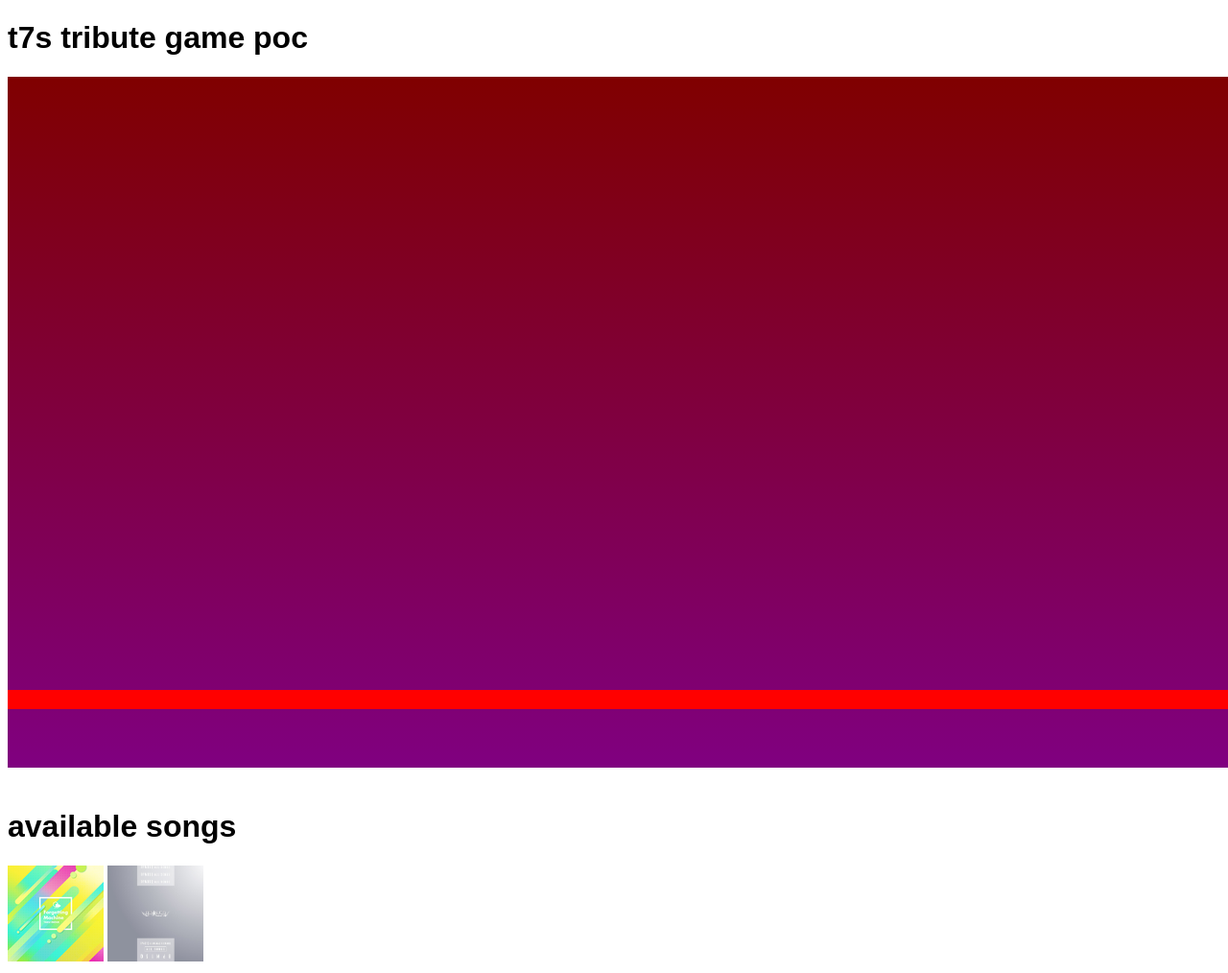
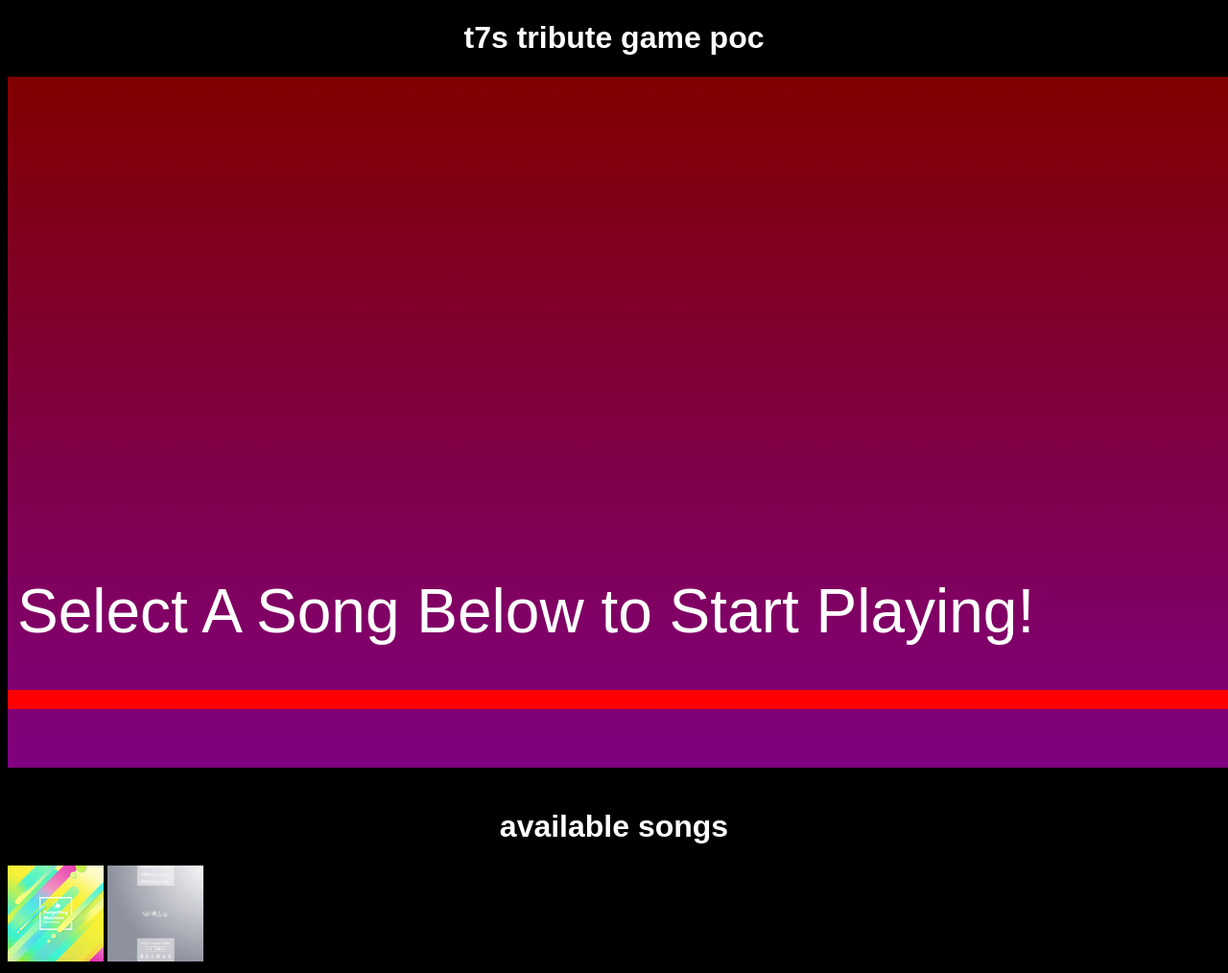
Before and after one commit to seizuresmiley/projectThreeSeven, a plain HTML site: page index.html in a window 1280 px wide. Shown: the whole page at 96% size. Drawn offline with Linux system fonts and the light colour scheme.

Commit message:
style changes

```diff
--- a/gameScripts/canvas.js
+++ b/gameScripts/canvas.js
@@ -166,6 +166,7 @@ class Hud{
         document.getElementById("hudLeft").style.opacity = 1;
         document.getElementById("combo").style.opacity = 1;
         document.getElementById("score").style.opacity = 1;
+        document.getElementById("tip").style.opacity = 0;
     }
 }
 
--- a/index.html
+++ b/index.html
@@ -1,4 +1,5 @@
 <!DOCTYPE html>
+
 <head>
     <title>t7s tribute game poc</title>
     <script src="gameScripts/gameRules.js"></script>
@@ -13,26 +14,27 @@
     <script src="gameScripts/prepLoader.js"></script>
 
 </head>
-<body onload = "onloadPrep()">
+
+<body onload="onloadPrep()">
     <h1>t7s tribute game poc</h1>
-    <div class = "game">
-    <canvas id="canvas" width="1280" height="720"></canvas>
-    <div class = "judgeLine"></div>
-    <div id = "hudLeft">
-    <img id = "jacketDisplay"></img>
-    <div id = "title" class = "hudText"></div>
-    <div id = "artist" class = "hudText"></div>
-    <span id = "judgeText"></span>
-    <span id = "score"></span>
-    <span id = "combo"></span>
-    </div>
+    <div class="game">
+        <canvas class="center" id="canvas" width="1280" height="720"></canvas>
+        <span id = "tip">Select A Song Below to Start Playing!</span>
+        <div class="judgeLine"></div>
+        <div id="hudLeft">
+            <img id="jacketDisplay"></img>
+            <div id="title" class="hudText"></div>
+            <div id="artist" class="hudText"></div>
+            <span id="judgeText"></span>
+            <span id="score"></span>
+            <span id="combo"></span>
+
+        </div>
     </div>
     <br>
     <h1>available songs</h1>
-    <img src = "imgs/forgetting.png" class = "jacket" id = "forgetting" onclick = "set(this)" title = "Forgetting Machine">
-    <img src = "imgs/hannari.jpg" class = "jacket" id = "hannari" onclick = "set(this)" title = "HANNARI">
-
-    <div id = "selectableSongs">
-
+    <div id="selectableSongs">
+        <img src="imgs/forgetting.png" class="jacket" id="forgetting" onclick="set(this)" title="Forgetting Machine">
+        <img src="imgs/hannari.jpg" class="jacket" id="hannari" onclick="set(this)" title="HANNARI">
     </div>
 </body>
--- a/style.css
+++ b/style.css
@@ -4,10 +4,16 @@
 }
 h1 {
     font-family: Arial, Helvetica, sans-serif;
+    color : white;
+    text-align : center;
 }
 
 canvas {
     background-image : linear-gradient(maroon,purple);
+}
+
+body {
+    background-color : black
 }
 
 .judgeLine {
@@ -22,6 +28,8 @@ canvas {
 
 .game {
     position: relative;
+    margin : auto;
+    width : 1280px
 }
 
 #jacketDisplay{
@@ -91,3 +99,19 @@ canvas {
     font-size : 2em;
     transition : 1s opacity;
 }
+#selectableSongs {
+    width : 1280px;
+    margin : auto;
+}
+
+#tip {
+    font-family: Arial, Helvetica, sans-serif;
+    font-size : 4em;
+    color : white;
+    transition : 1s opacity;
+    position: absolute;
+    left : 10px;
+    top : 520px;
+    text-align :center;
+    z-index : 2;
+}
```
